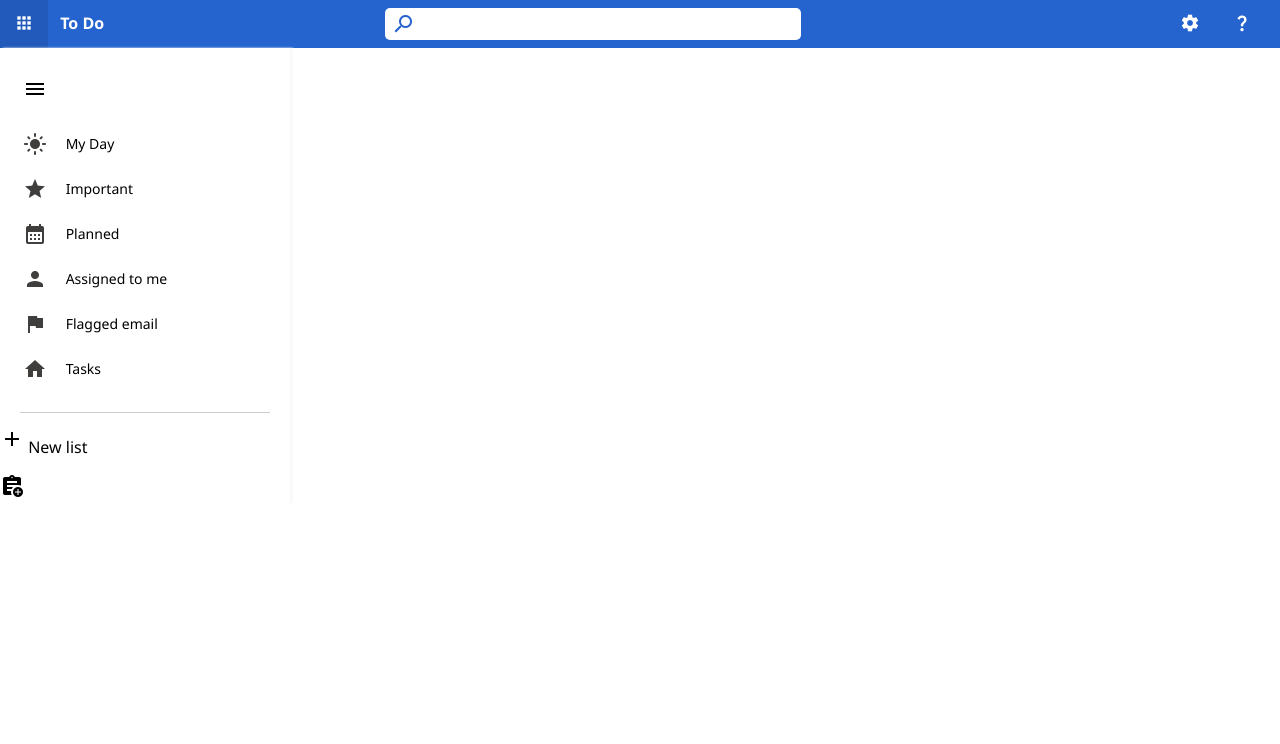
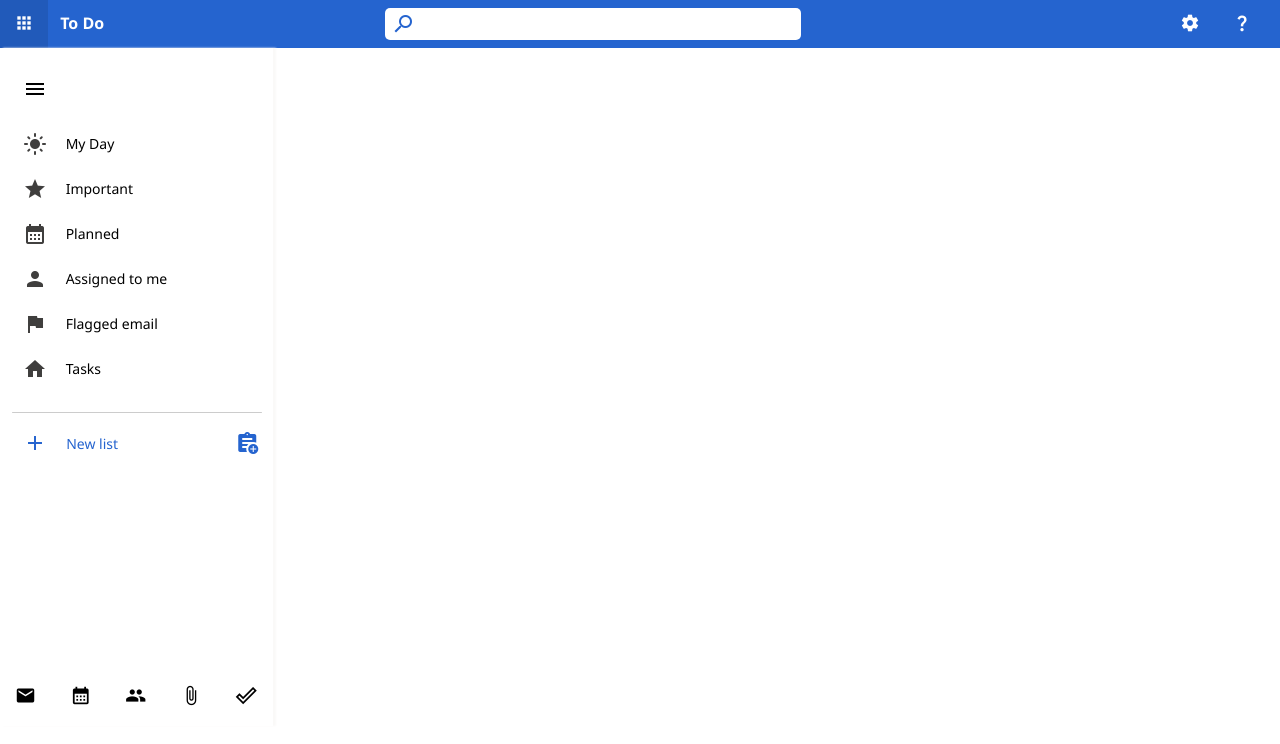
Before and after one commit to Dinesh-Rv/frontend-todo, a plain HTML site: page index.html in a window 1280 px wide. Drawn offline with Linux system fonts and the light colour scheme.

Commit message:
finalised left container

```diff
--- a/index.html
+++ b/index.html
@@ -81,10 +81,29 @@
               <div class="left-side-icon">
                 <i class="material-icons">add</i>
               </div>
-              <p>New list</p>
+              <div class="new-list-text">
+                <p>New list</p>
+              </div>
             </div>
             <div class="create-group-icon">
               <i class="material-icons">assignment_add</i>
+            </div>
+          </div>
+          <div class="sidebar-bottom">
+            <div class="accessibility">
+              <i class="material-icons">mail</i>
+            </div>
+            <div class="accessibility">
+              <i class="material-icons">calendar_month</i>
+            </div>
+            <div class="accessibility">
+              <i class="material-icons">group</i>
+            </div>
+            <div class="accessibility">
+              <i class="material-icons">attach_file</i>
+            </div>
+            <div class="accessibility">
+              <i class="material-icons">done_outline</i>
             </div>
           </div>
         </div>
--- a/style.css
+++ b/style.css
@@ -95,7 +95,7 @@
     font-size: 14px;
     list-style: none;
     padding-left: 0px;
-    width: 290px;
+    width: 273px;
 }
 
 .container .bottom-container .left-side {
@@ -137,12 +137,64 @@
     opacity: 0.4;
 }
 
+.container .bottom-container .left-side .sidebar-center .add-new-list,
+.container .bottom-container .left-side .sidebar-center .create-group-icon {
+    display: inline-block;
+    vertical-align: middle;
+}
+
+/*Doubt*/
+.container .bottom-container .left-side .sidebar-center {
+    height: 250px;
+}
+
+.container .bottom-container .left-side .sidebar-center .add-new-list {
+    color: #2564cf;
+    width: 198px;
+    padding-left: 23px;
+}
+
+.container .bottom-container .left-side .sidebar-center .add-new-list:hover {
+    cursor: text;
+    background-color: #f5f5f5;
+}
+
 .container .bottom-container .left-side .sidebar-center .add-new-list .left-side-icon,
-.container .bottom-container .left-side .sidebar-center .add-new-list p {
+.container .bottom-container .left-side .sidebar-center .add-new-list .new-list-text {
     display: inline-block;
+    vertical-align: middle;
+}
+
+.container .bottom-container .left-side .sidebar-center .add-new-list .new-list-text {
+    margin-left: 15px;
+    font-size: 14px;
+}
+
+.container .bottom-container .left-side .sidebar-center .add-new-list .new-list-text p {
+    height: 22px;
+}
+
+.container .bottom-container .left-side .sidebar-center .create-group-icon {
+    color: #2564cf;
+    padding: 10px;
+}
+
+.container .bottom-container .left-side .sidebar-center .create-group-icon:hover {
+    background-color: #f5f5f5;
 }
 
 
-.container .bottom-container .left-side .sidebar-center .add-new-list p {
-    vertical-align: middle;
+.container .bottom-container .left-side .sidebar-bottom .accessibility {
+    display: inline-block;
+    padding: 15px;
+    margin: 0px;
 }
+
+.container .bottom-container .left-side .sidebar-bottom .accessibility .material-icons {
+font-size: 21px;
+}
+
+.container .bottom-container .left-side .sidebar-bottom .accessibility:hover {
+    background-color: #f5f5f5;
+    cursor: pointer;
+}
```
